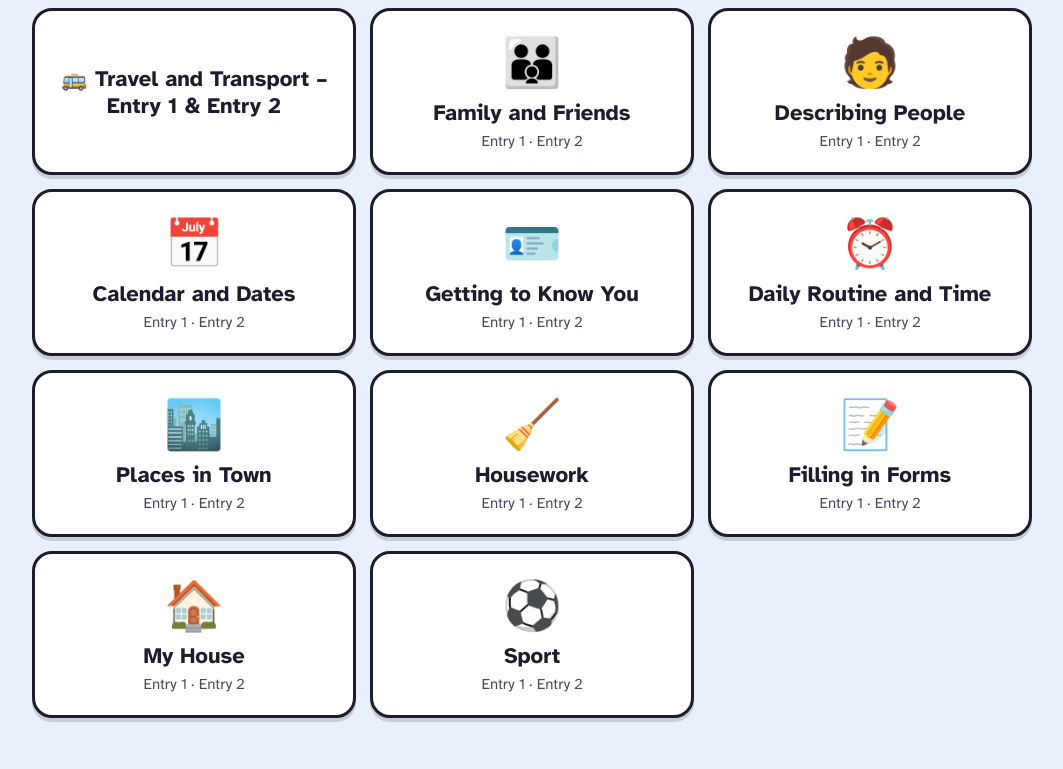
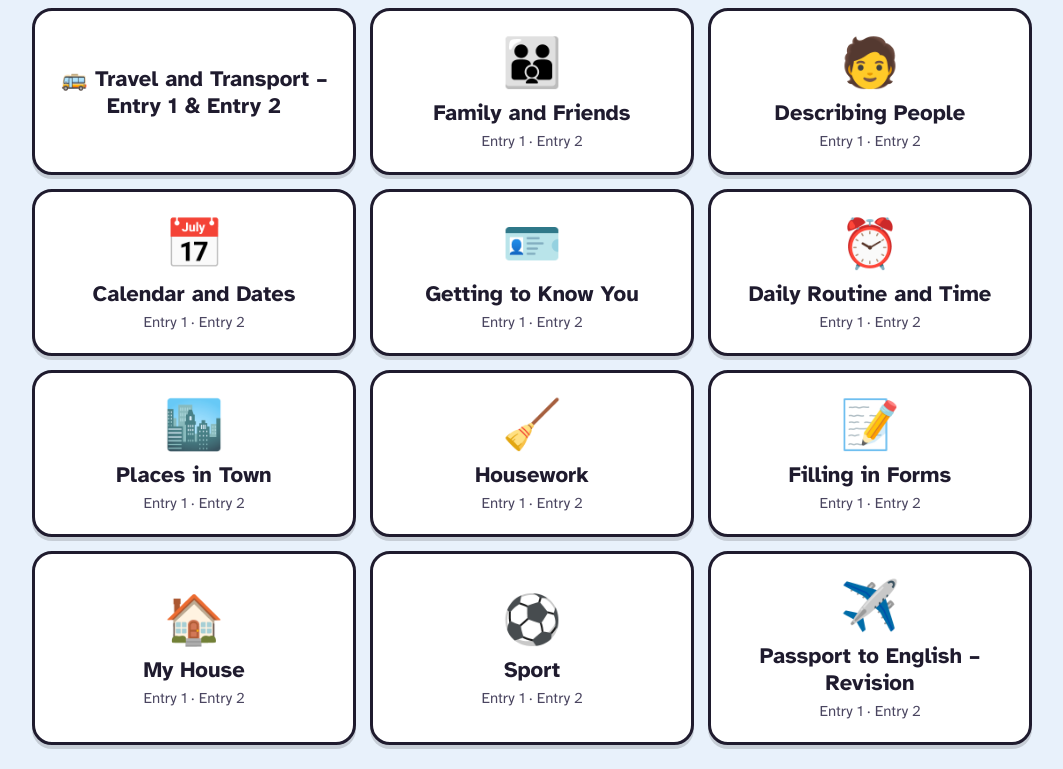
Before and after one commit to Iwonita/ESOL-games, a plain HTML site: page index.html in a window 1280 px wide. Shown: the part 932-1701 px from the top of the page, without its empty margins (108-1171 px from the left). Before the commit the page ends 1674 px from the top, so only its background shows below. Drawn offline with Linux system fonts and the light colour scheme.

Commit message:
Add link for Passport to English revision

```diff
--- a/index.html
+++ b/index.html
@@ -34,4 +34,5 @@ a:hover{background:#ece6f8}a span{font-size:48px}a small{font-weight:400;font-si
   <a href="forms-game-E1-E2.html"><span>📝</span>Filling in Forms<small>Entry 1 · Entry 2</small></a>
   <a href="my-house-game-E1-E2.html"><span>🏠</span>My House<small>Entry 1 · Entry 2</small></a>
   <a href="sport-game-E1-E2.html"><span>⚽</span>Sport<small>Entry 1 · Entry 2</small></a>
+  <a href="passport-revision-E1-E2.html"><span>✈️</span>Passport to English – Revision<small>Entry 1 · Entry 2</small></a>
 </div></body></html>
```
